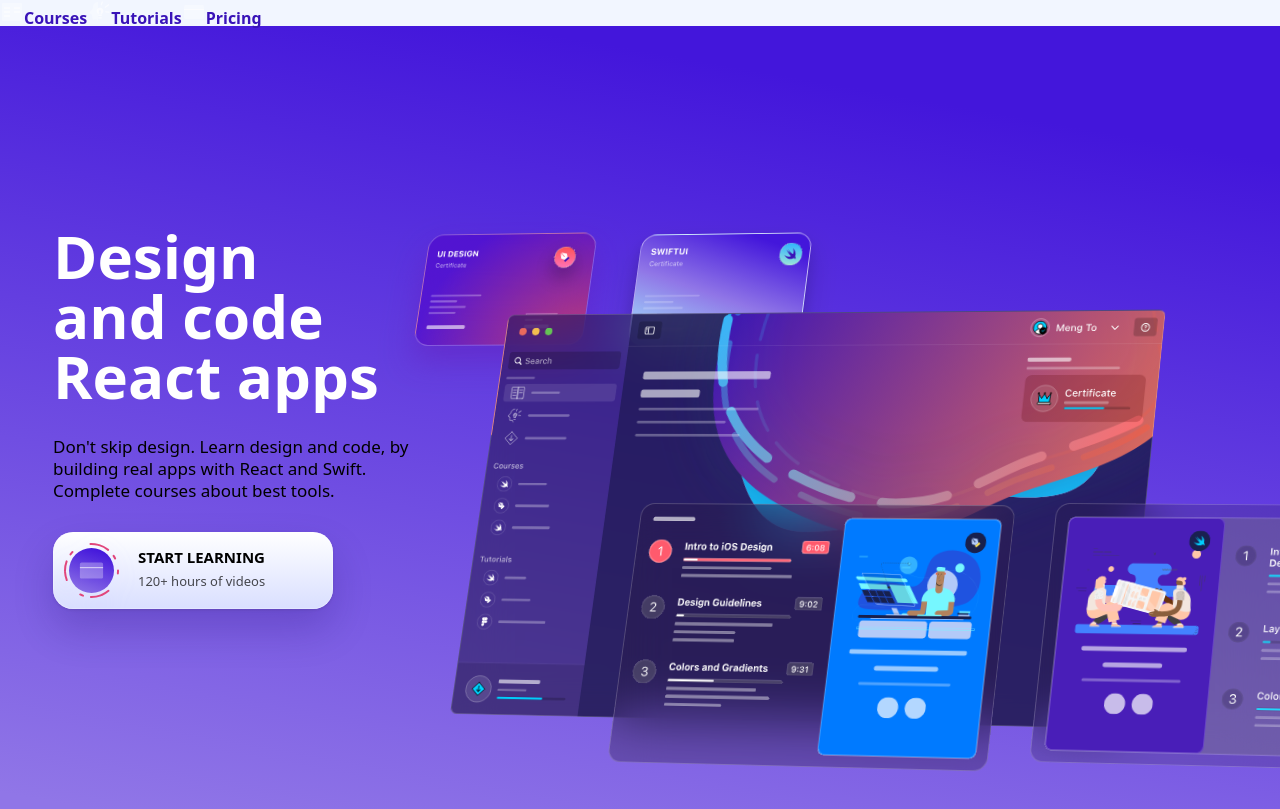
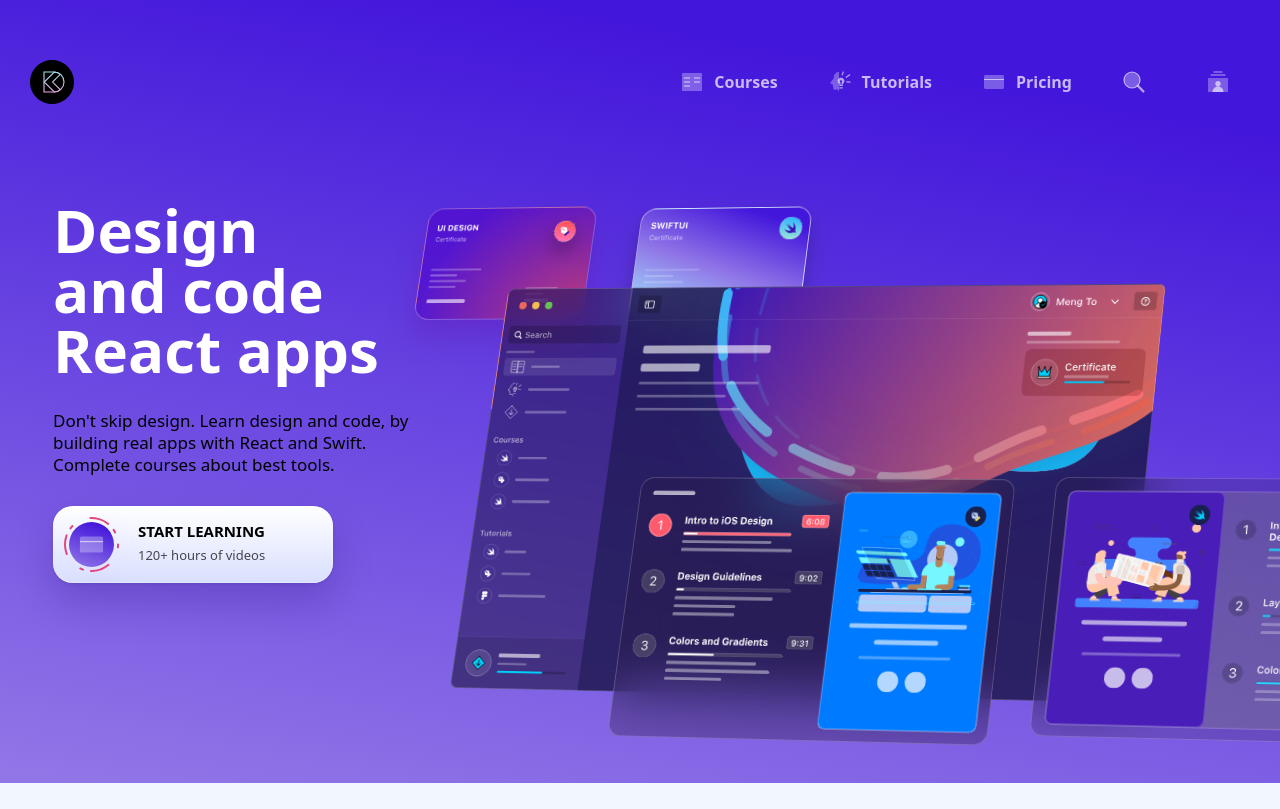
Before and after one commit to Dushani-Ranasinghe/react-hooks-webapp, a Gatsby site: page / in a window 1280 px wide. Built offline with nearby package versions, Linux system fonts and the light colour scheme; Gatsby itself is replaced by a stand-in of ours.

Commit message:
Styled navigation bar in header

```diff
--- a/src/components/header.js
+++ b/src/components/header.js
@@ -1,8 +1,13 @@
 import * as React from "react"
 import { Link } from "gatsby"
+import styled from "styled-components"
+
+import logoImg from "../images/logos/logo.svg"
 import courseImg from "../images/icons/courses.svg"
 import tutorialsImg from "../images/icons/tutorials.svg"
 import pricingImg from "../images/icons/pricing.svg"
+import searchImg from "../images/icons/search.svg"
+import accountImg from "../images/icons/account.svg"
 
 const menuData = [
   { title: "Courses", icon: courseImg, link: "/courses" },
@@ -12,17 +17,56 @@ const menuData = [
     link: "/tutorials",
   },
   { title: "Pricing", icon: pricingImg, link: "/pricing" },
+  { title: "", icon: searchImg, link: "/search" },
+  { title: "", icon: accountImg, link: "/account" },
 ]
 
 export default function Header() {
   return (
-    <header>
-      {menuData.map((item,index) => (
-        <Link to={item.link} key={index}>
-          <img src={item.icon} alt={item.title} />
-          {item.title}
-        </Link>
-      ))}
-    </header>
+    <Wrapper>
+      <img src={logoImg} alt="logo" />
+      <MenuWrapper>
+        {menuData.map((item, index) => (
+          <Link to={item.link} key={index}>
+            <MenuItem>
+              <img src={item.icon} alt={item.title} />
+              {item.title}
+            </MenuItem>
+          </Link>
+        ))}
+      </MenuWrapper>
+    </Wrapper>
   )
 }
+
+const Wrapper = styled.div`
+  position: absolute;
+  top: 60px;
+  display: grid;
+  grid-template-columns: 44px auto;
+  width: 100%;
+  justify-content: space-between;
+  padding: 0 30px;
+  align-items: center;
+`
+const MenuWrapper = styled.div`
+  display: grid;
+  gap: 30px;
+  grid-template-columns: repeat(5, auto);
+`
+const MenuItem = styled.div`
+  color: rgba(255, 255, 255, 0.7);
+  display: grid;
+  grid-template-columns: 24px auto;
+  gap: 10px;
+  align-items: center;
+  padding: 10px;
+  transition: 0.5s ease-out;
+  border-radius: 10px;
+
+  :hover {
+    background: rgba(255, 255, 255, 0.1);
+    box-shadow: 0px 10px 20px rgba(0, 0, 0, 0.1),
+      inset 0px 0px 0px 0.5px rgba(255, 255, 255, 0.2);
+  }
+`
```
